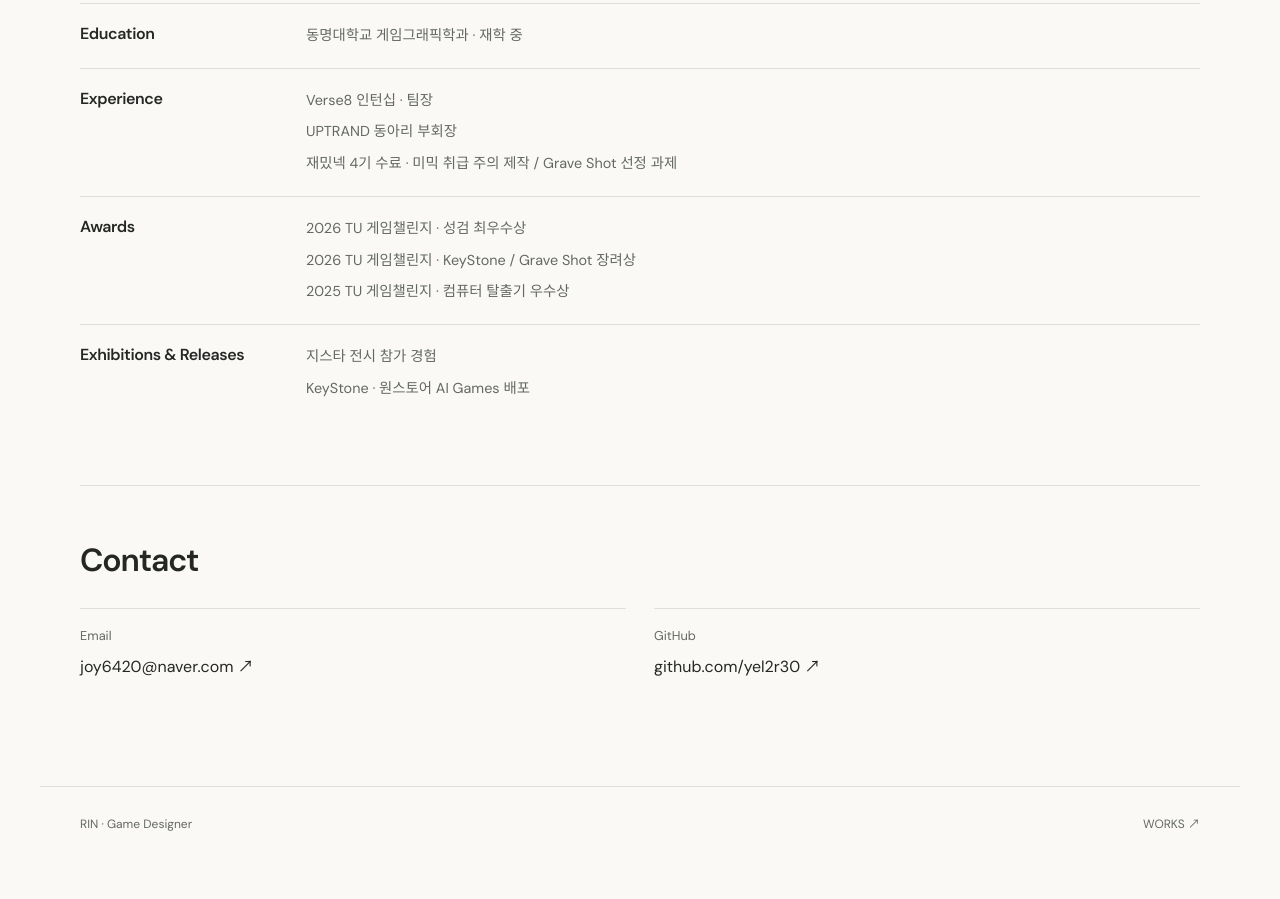
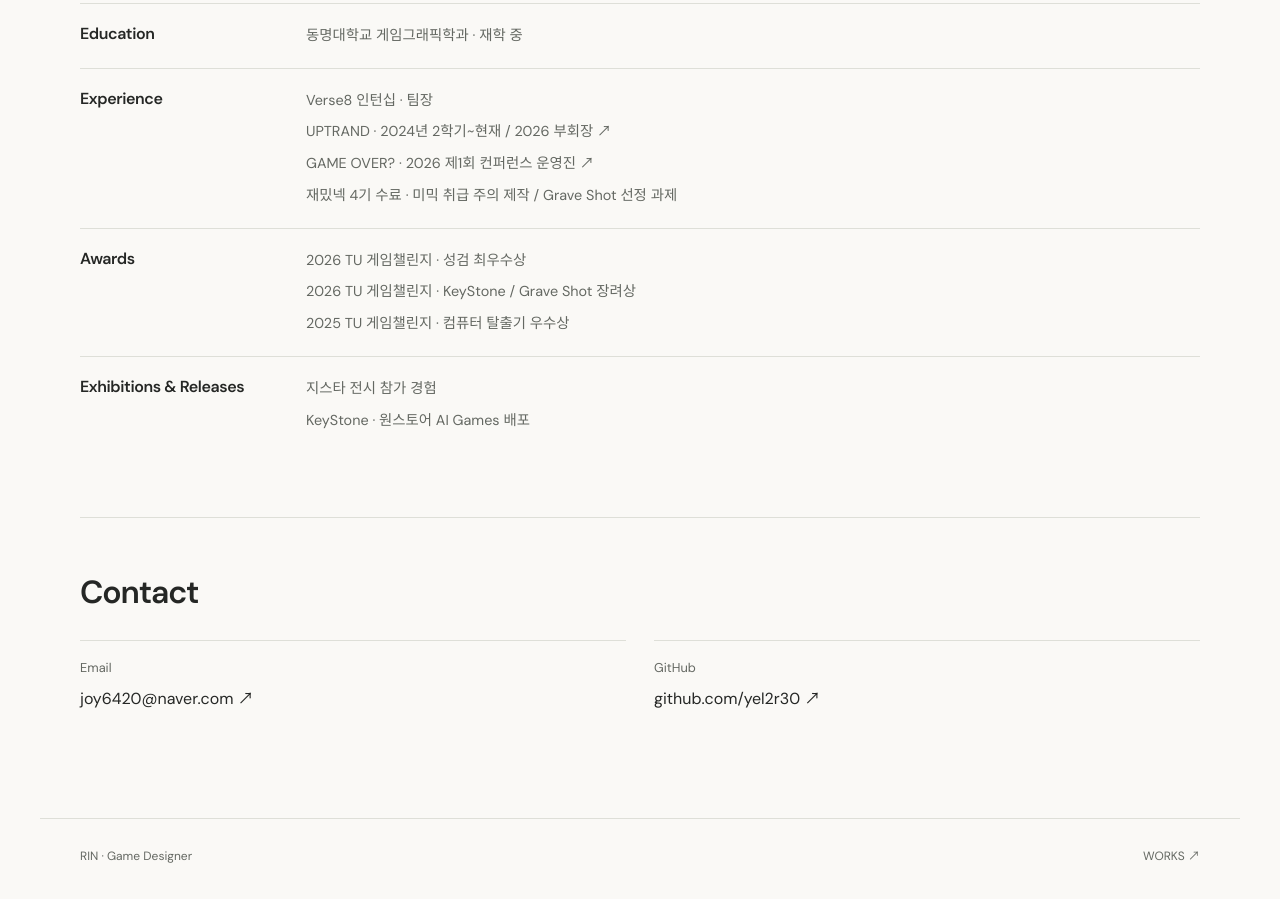
Before and after one commit to yel2r30/portfolio, a React (Vite) app: page / in a window 1280 px wide. Shown: the part 2380-3279 px from the top of the page. Before the commit the page ends 3247 px from the top, so only its background shows below. Built offline with nearby package versions, Linux system fonts and the light colour scheme.

Commit message:
Add compact links to UPTRAND and GAME OVER conference activities

```diff
--- a/src/data/designerContent.js
+++ b/src/data/designerContent.js
@@ -22,7 +22,20 @@ export const backgroundHighlights = [
     title: "Experience",
     items: [
       text("Verse8 인턴십 · 팀장", "Verse8 internship · Team lead"),
-      text("UPTRAND 동아리 부회장", "UPTRAND club · Vice president"),
+      {
+        ...text(
+          "UPTRAND · 2024년 2학기~현재 / 2026 부회장",
+          "UPTRAND · Fall 2024–present / Vice President (2026)",
+        ),
+        url: "https://uptrand.com/",
+      },
+      {
+        ...text(
+          "GAME OVER? · 2026 제1회 컨퍼런스 운영진",
+          "GAME OVER? · Organizing team, inaugural conference (2026)",
+        ),
+        url: "https://game-dev-conference-gameover.github.io/GAMEOVER_Homepage/",
+      },
       text("재밌넥 4기 수료 · 미믹 취급 주의 제작 / Grave Shot 선정 과제", "Completed Jaemitnet cohort 4 · Mimic project / Grave Shot selected project"),
     ],
   },
--- a/src/pages/HomePage.jsx
+++ b/src/pages/HomePage.jsx
@@ -70,7 +70,20 @@ export function HomePage({ language, content }) {
               <h3>{highlight.title}</h3>
               <ul>
                 {highlight.items.map((item) => (
-                  <li key={item.ko}>{localize(item, language)}</li>
+                  <li key={item.ko}>
+                    {item.url ? (
+                      <a
+                        className="highlight-link"
+                        href={item.url}
+                        target="_blank"
+                        rel="noopener noreferrer"
+                      >
+                        {localize(item, language)} <span aria-hidden="true">↗</span>
+                      </a>
+                    ) : (
+                      localize(item, language)
+                    )}
+                  </li>
                 ))}
               </ul>
             </div>
--- a/src/styles.css
+++ b/src/styles.css
@@ -1066,3 +1066,19 @@ dd {
 @media (max-width: 520px) {
   .sprite-evolution-button { width: 36px; height: 36px; }
 }
+/* Compact, keyboard-accessible external links in Background & Highlights. */
+.highlight-row .highlight-link {
+  color: inherit;
+  text-decoration: underline;
+  text-decoration-color: transparent;
+  text-underline-offset: 3px;
+  transition: text-decoration-color 120ms ease;
+}
+.highlight-row .highlight-link:hover,
+.highlight-row .highlight-link:focus-visible {
+  text-decoration-color: currentColor;
+}
+.highlight-row .highlight-link:focus-visible {
+  outline: 2px solid currentColor;
+  outline-offset: 3px;
+}
```
